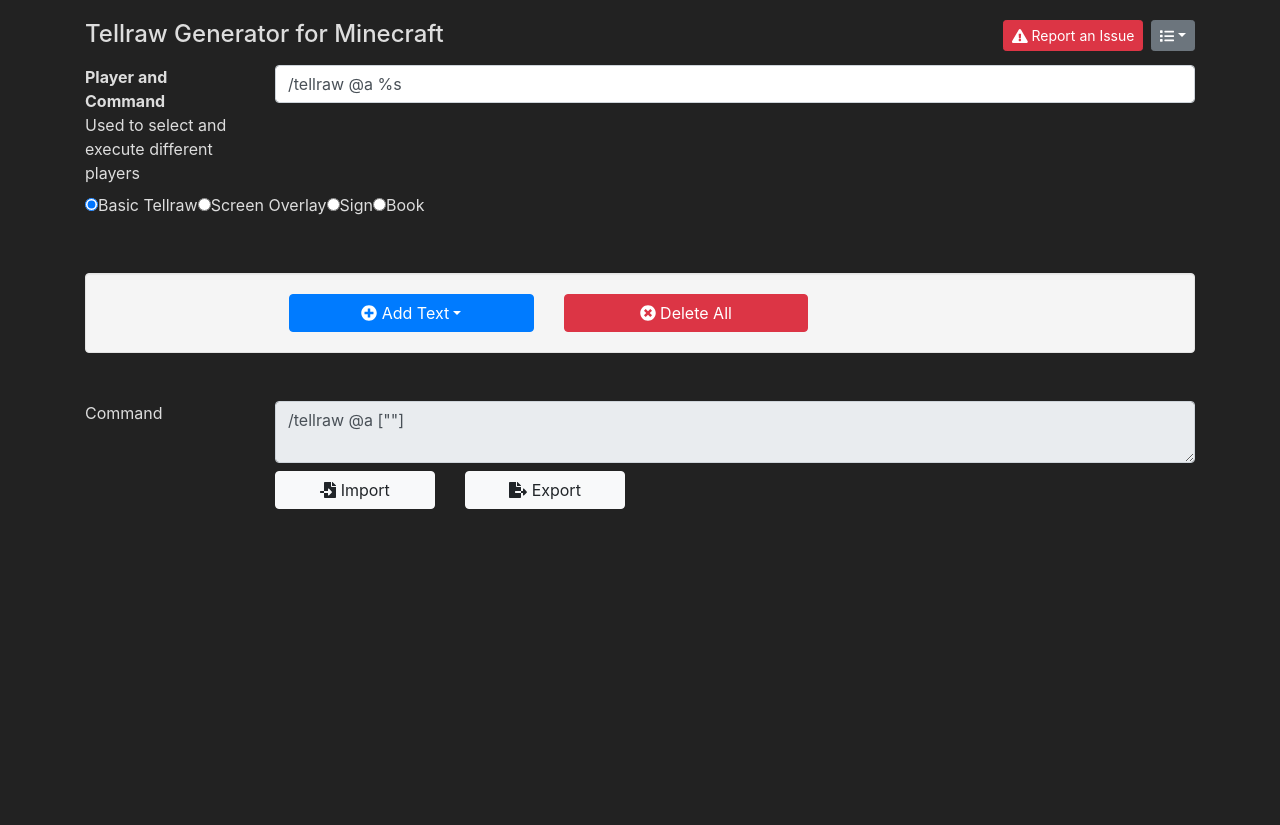
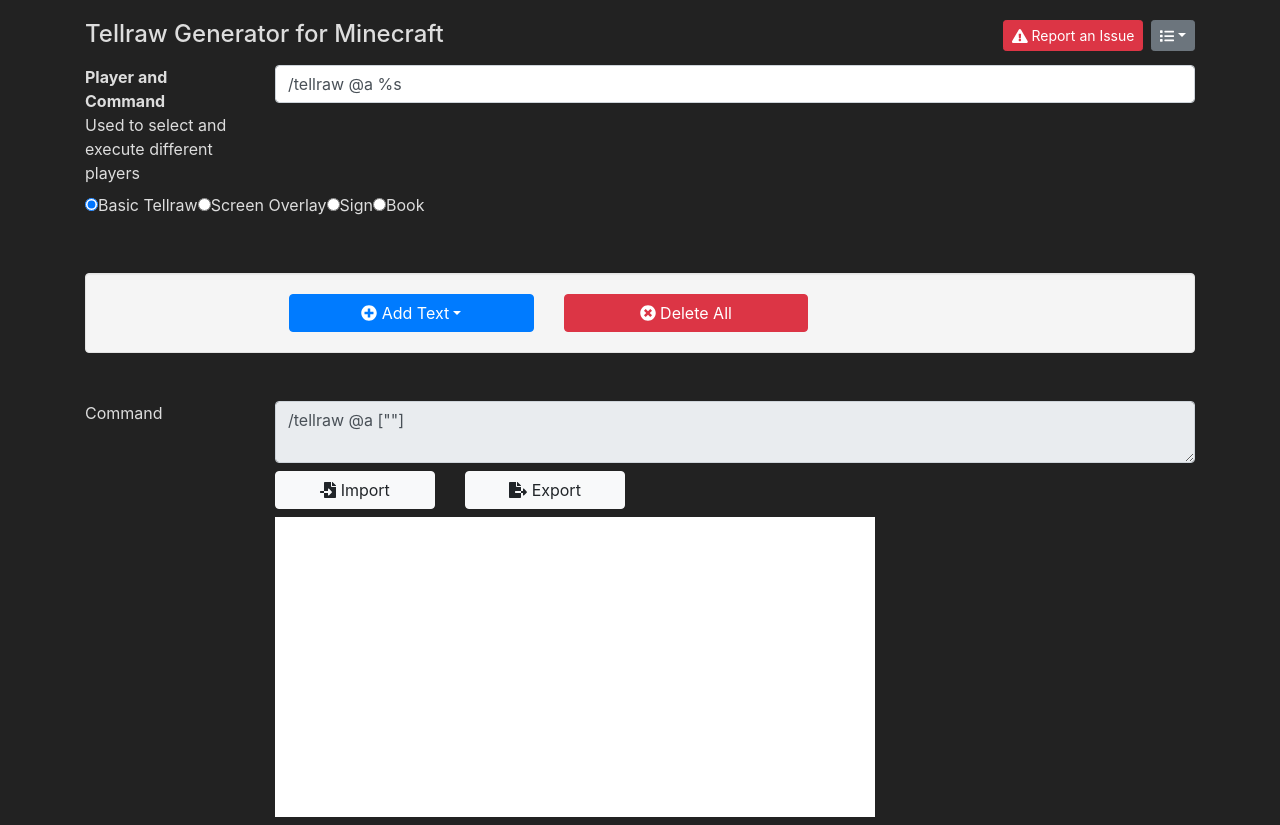
Before and after one commit to ezfe/tellraw, a React app: page / in a window 1280 px wide. Before the commit the page ends 800 px from the top, so only its background shows below. Built offline with nearby package versions, Linux system fonts and the light colour scheme.

Commit message:
Basic book previews

```diff
--- a/src/components/Preview.tsx
+++ b/src/components/Preview.tsx
@@ -1,11 +1,28 @@
-import * as React from 'react';
-import { Snippet } from '../classes/Snippets/SnippetTypes/Snippet';
-import { CommandType, FeatureType, isFeatureAvailable } from '../data/templates';
-import { formatSnippets } from '../helpers/formatter';
+import * as React from 'react'
+import { Snippet } from '../classes/Snippets/SnippetTypes/Snippet'
+import { CommandType, FeatureType, isFeatureAvailable } from '../data/templates'
+import { formatSnippets } from '../helpers/formatter'
+import { ResizableBox } from 'react-resizable'
 
 interface PreviewProps {
   commandType: CommandType
   snippets: Array<Snippet>
+}
+
+function bookPreview(snippets: Array<Snippet>) {
+  return (
+    <div key="book-preview-div" className="preview book-preview">
+      { formatSnippets(snippets) }
+    </div>
+  )
+}
+
+function regularPreview(snippets: Array<Snippet>) {
+  return (
+    <ResizableBox key="regular-preview-div" className="preview" width={600} height={300} axis="x">
+      { formatSnippets(snippets) }
+    </ResizableBox>
+  )
 }
 
 const Preview: React.FunctionComponent<PreviewProps> = ({ commandType, snippets }) => {
@@ -16,9 +33,7 @@ const Preview: React.FunctionComponent<PreviewProps> = ({ commandType, snippets
   return (
     <div className="row mb-2">
       <div className="col offset-sm-2">
-        <div className={className}>
-          { formatSnippets(snippets) }
-        </div>
+        { isBookPreview ? bookPreview(snippets) : regularPreview(snippets) }
       </div>
     </div>
   )
--- a/src/helpers/formatter.tsx
+++ b/src/helpers/formatter.tsx
@@ -1,21 +1,17 @@
-import { Snippet } from "../classes/Snippets/SnippetTypes/Snippet";
+import { TextDecorationProperty } from "csstype";
 import * as React from "react";
-import { TextDecorationProperty } from "csstype";
-import { TextSnippet } from "../classes/Snippets/SnippetTypes/TextSnippet";
+import { getCSSHEX } from "../classes/Color";
 import { KeybindSnippet } from "../classes/Snippets/SnippetTypes/KeybindSnippet";
 import { LinebreakSnippet } from "../classes/Snippets/SnippetTypes/LinebreakSnippet";
+import { PagebreakSnippet } from "../classes/Snippets/SnippetTypes/PagebreakSnippet";
 import { ScoreboardObjectiveSnippet } from "../classes/Snippets/SnippetTypes/ScoreboardObjectiveSnippet";
 import { SelectorSnippet } from "../classes/Snippets/SnippetTypes/SelectorSnippet";
-import { getCSSHEX, Color } from "../classes/Color";
-import { FontAwesomeIcon } from "@fortawesome/react-fontawesome";
-import { IconProp } from "@fortawesome/fontawesome-svg-core";
+import { Snippet } from "../classes/Snippets/SnippetTypes/Snippet";
+import { TextSnippet } from "../classes/Snippets/SnippetTypes/TextSnippet";
 import { iconForSnippet } from "./snippet_icon";
-import { PagebreakSnippet } from "../classes/Snippets/SnippetTypes/PagebreakSnippet";
 
-export function formatSnippets(snippets: Array<Snippet>): JSX.Element {
-  const mapped = snippets.map(formatSnippet)
-
-  return <>{ mapped }</>
+export function formatSnippets(snippets: Array<Snippet>): Array<JSX.Element> {
+  return snippets.map(formatSnippet)
 }
 
 function wrapText(text: string): JSX.Element {
@@ -23,7 +19,7 @@ function wrapText(text: string): JSX.Element {
 }
 
 export function formatSnippet(snippet: Snippet): JSX.Element {
-  if (snippet instanceof LinebreakSnippet) return <br />
+  if (snippet instanceof LinebreakSnippet) return <br key={snippet.id} />
 
   let textDecorationValue: TextDecorationProperty = 'none'
   if (snippet.underlined && !snippet.strikethrough) {
```
